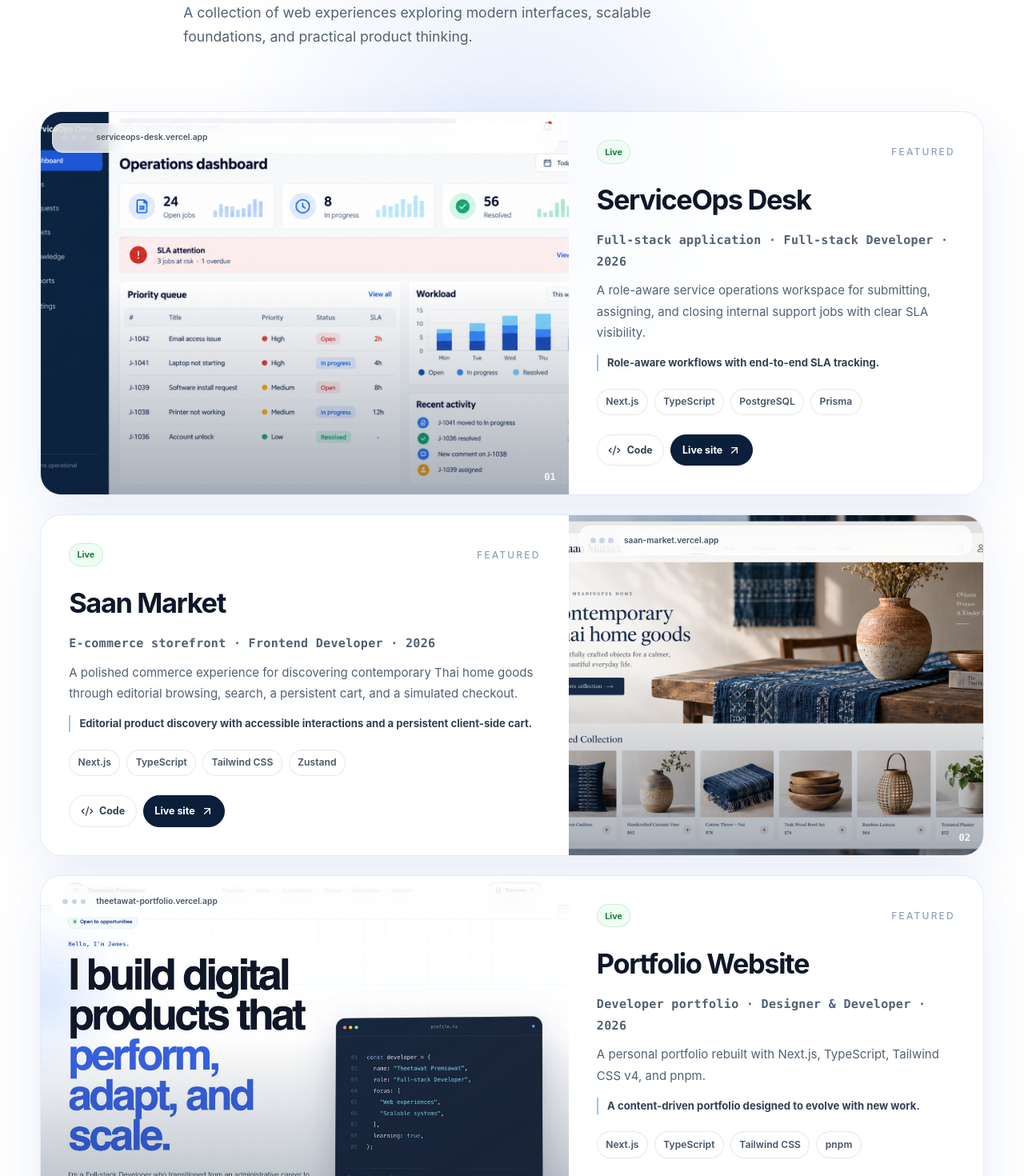
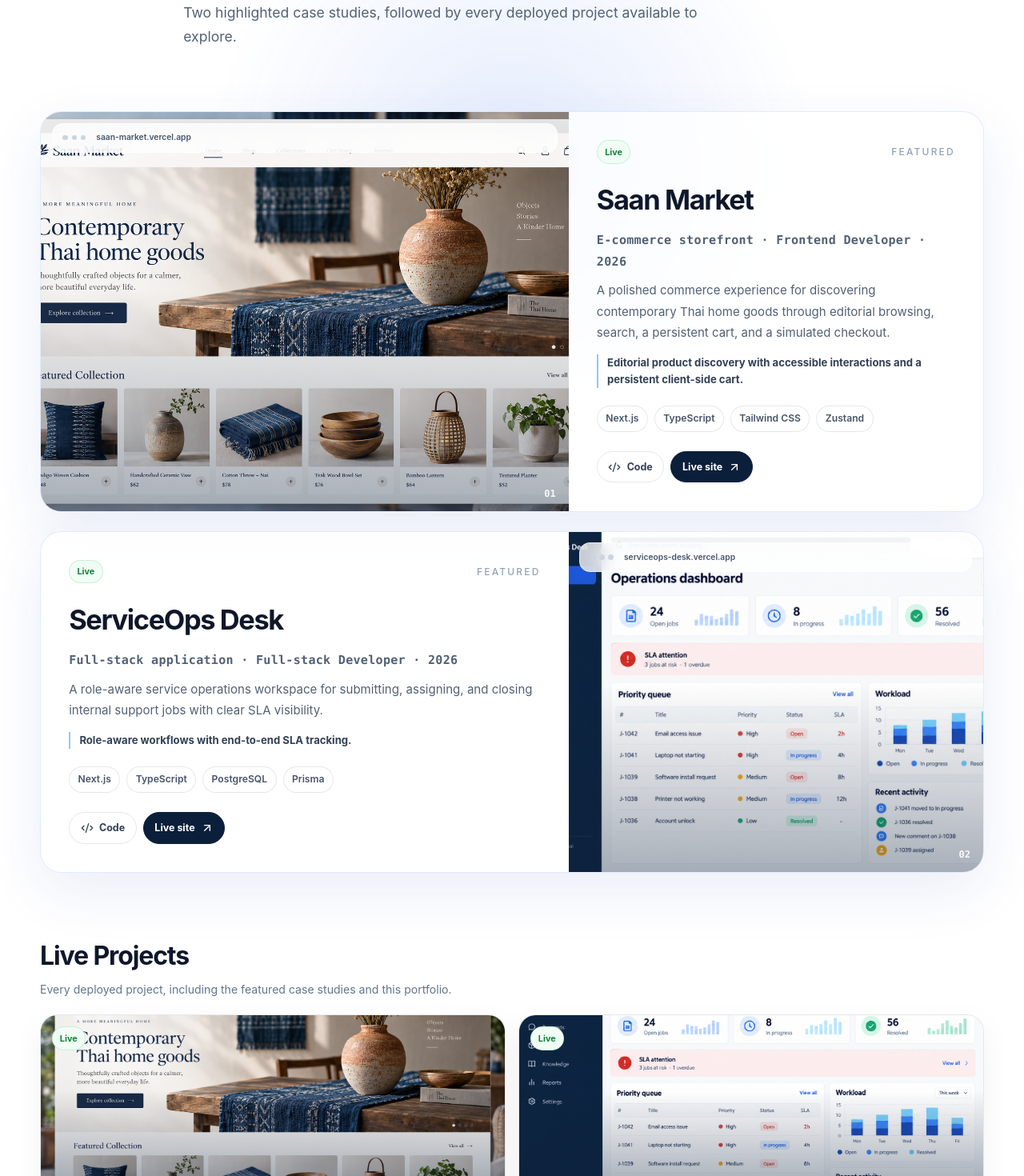
Before and after one commit to TheetawatCode/Theetawat-Portfolio, a Next.js app: page / in a window 1280 px wide. Shown: the part 1420-2890 px from the top of the page at 80% size. Built offline with nearby package versions, Linux system fonts and the light colour scheme.

Commit message:
feat: refine project showcase hierarchy

```diff
--- a/src/components/projects-section.tsx
+++ b/src/components/projects-section.tsx
@@ -83,7 +83,7 @@ function ProjectCard({ project }: { project: (typeof projects)[number] }) {
 
 export function ProjectsSection() {
   const featuredProjects = projects.filter((project) => project.featured);
-  const liveProjects = projects.filter((project) => !project.featured && project.status === "Live");
+  const liveProjects = projects.filter((project) => project.status === "Live");
   const prototypes = projects.filter((project) => project.status === "Prototype");
   const inProgressProjects = projects.filter((project) => project.status === "In Progress");
   const roadmapProjects = projects.filter((project) => project.status === "Coming Soon");
@@ -95,7 +95,7 @@ export function ProjectsSection() {
         <SectionHeading
           eyebrow="01 / Projects"
           title="Selected work, built to learn and create value."
-          description="A collection of web experiences exploring modern interfaces, scalable foundations, and practical product thinking."
+          description="Two highlighted case studies, followed by every deployed project available to explore."
         />
 
         <div className="featured-projects">
@@ -142,7 +142,7 @@ export function ProjectsSection() {
         <div className="project-groups">
           <div className="project-group">
             <h3 className="project-group-title">Live Projects</h3>
-            <p className="project-group-description">Shipped work with a public codebase or live experience to explore.</p>
+            <p className="project-group-description">Every deployed project, including the featured case studies and this portfolio.</p>
             <div className="other-projects">{liveProjects.map((project) => <ProjectCard key={project.id} project={project} />)}</div>
           </div>
 
--- a/src/data/portfolio.ts
+++ b/src/data/portfolio.ts
@@ -255,6 +255,21 @@ export const experiences: Experience[] = [
 
 export const projects: Project[] = [
   {
+    id: "saan-market",
+    title: "Saan Market",
+    status: "Live",
+    description: "A polished commerce experience for discovering contemporary Thai home goods through editorial browsing, search, a persistent cart, and a simulated checkout.",
+    image: "/images/projects/saan-market-mockup.png",
+    technologies: ["Next.js", "TypeScript", "Tailwind CSS", "Zustand"],
+    githubLink: "https://github.com/TheetawatCode/saan-market",
+    liveDemo: "https://saan-market.vercel.app/",
+    featured: true,
+    projectType: "E-commerce storefront",
+    role: "Frontend Developer",
+    period: "2026",
+    highlight: "Editorial product discovery with accessible interactions and a persistent client-side cart.",
+  },
+  {
     id: "serviceops-desk",
     title: "ServiceOps Desk",
     status: "Live",
@@ -270,21 +285,6 @@ export const projects: Project[] = [
     highlight: "Role-aware workflows with end-to-end SLA tracking.",
   },
   {
-    id: "saan-market",
-    title: "Saan Market",
-    status: "Live",
-    description: "A polished commerce experience for discovering contemporary Thai home goods through editorial browsing, search, a persistent cart, and a simulated checkout.",
-    image: "/images/projects/saan-market-mockup.png",
-    technologies: ["Next.js", "TypeScript", "Tailwind CSS", "Zustand"],
-    githubLink: "https://github.com/TheetawatCode/saan-market",
-    liveDemo: "https://saan-market.vercel.app/",
-    featured: true,
-    projectType: "E-commerce storefront",
-    role: "Frontend Developer",
-    period: "2026",
-    highlight: "Editorial product discovery with accessible interactions and a persistent client-side cart.",
-  },
-  {
     id: "portfolio",
     title: "Portfolio Website",
     status: "Live",
@@ -293,7 +293,6 @@ export const projects: Project[] = [
     technologies: ["Next.js", "TypeScript", "Tailwind CSS", "pnpm"],
     githubLink: "https://github.com/TheetawatCode/Theetawat-Portfolio",
     liveDemo: "https://theetawat-portfolio.vercel.app/",
-    featured: true,
     projectType: "Developer portfolio",
     role: "Designer & Developer",
     period: "2026",
```
